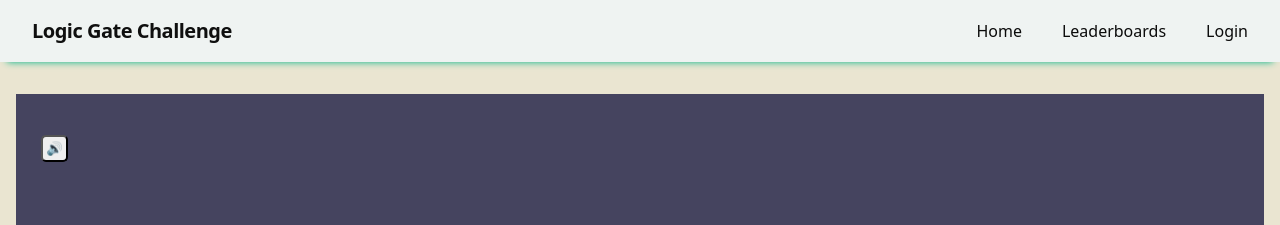
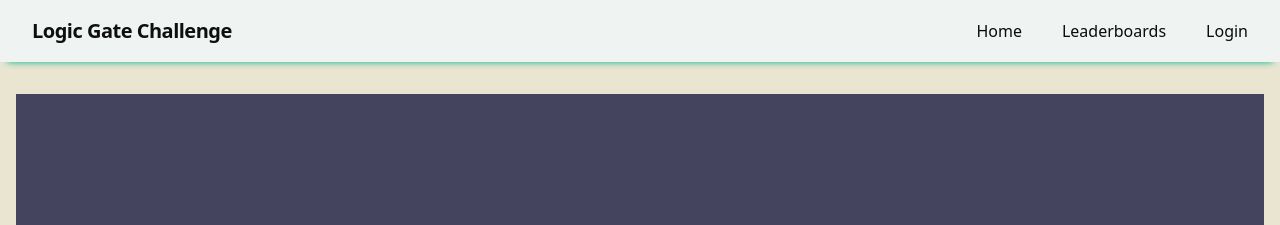
Before and after one commit to amcpc4k-maker/Logic-Gate-Simulator, a React (Vite) app: page / in a window 1280 px wide. Shown: the top 225 px of the page. Built offline with nearby package versions, Linux system fonts and the light colour scheme.

Commit message:
Update router.jsx

```diff
--- a/frontend/src/components/router.jsx
+++ b/frontend/src/components/router.jsx
@@ -47,8 +47,6 @@ function HomePage() {
       </style>
 
       <h1 className="playHeader">Play Logic Gate</h1>
-
-      <button className="musicBtn">&#128266;</button>
 
       <button className="playBtn" onClick={handlePlay}>
         play /&gt;
```
